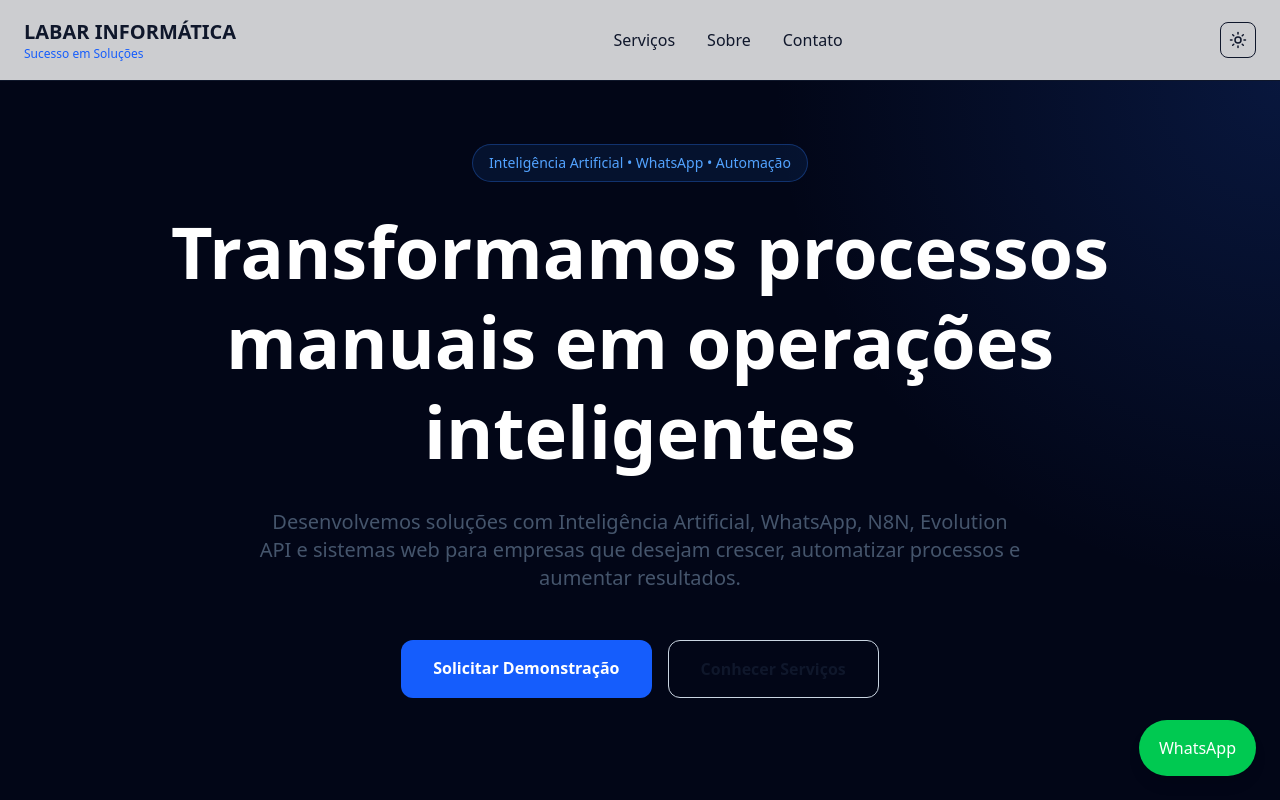
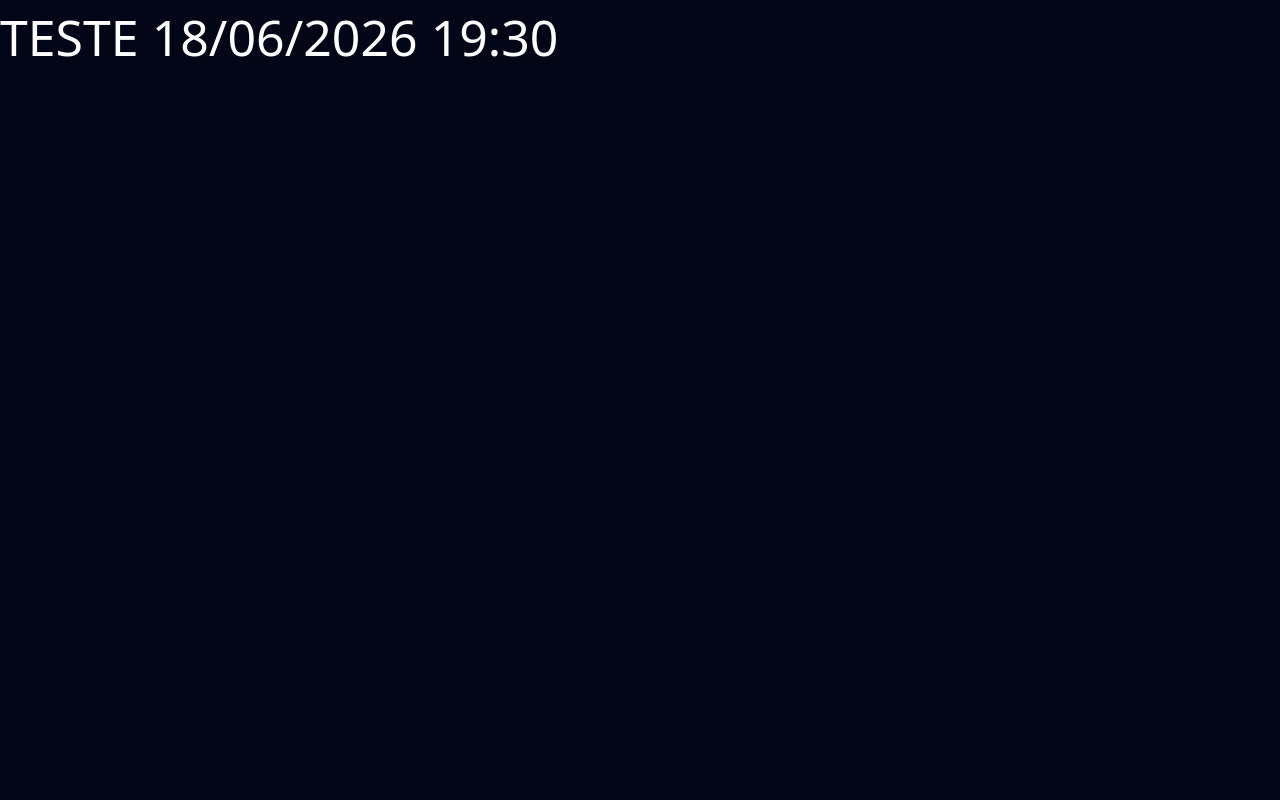
Before and after one commit to jrmalucoin/labar-site, a Next.js app: page / in a window 1280 px wide. Shown: the top 800 px of the page. Built offline with nearby package versions, Linux system fonts and the light colour scheme.

Commit message:
teste visual

```diff
--- a/app/page.tsx
+++ b/app/page.tsx
@@ -1,6 +1,16 @@
 import NovoSite from "./novo-site/page";
 import Manutencao from "./manutencao/page";
 
+export default function Home() {
+  return (
+    <div style={{fontSize:"50px"}}>
+      TESTE 18/06/2026 19:30
+    </div>
+  );
+}
+
+
+/*
 
 // se igual a true site em manutenção, se igual a false site em produção
 
@@ -11,3 +21,4 @@ export default function Home() {
     ? <Manutencao />
     : <NovoSite />;
 }
+*/
```
